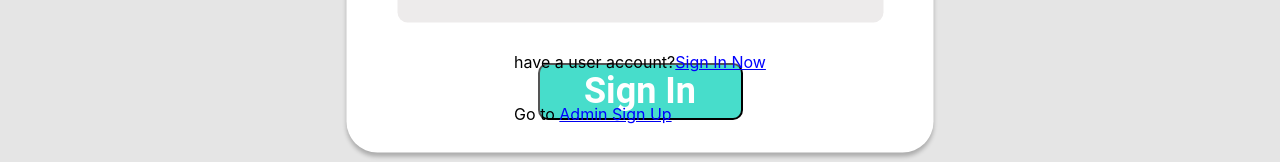
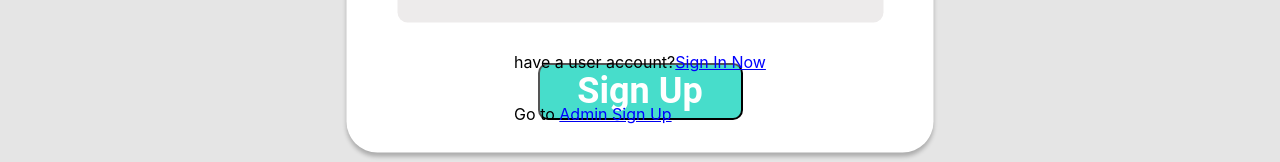
Before and after one commit to AtulRaj151/appointmentbooking-frontend, a React (Create React App) app: page /signup in a window 1280 px wide. Shown: the part 624-786 px from the top of the page. Built offline with nearby package versions, Linux system fonts and the light colour scheme.

Commit message:
imporve ui

```diff
--- a/src/Component/User/UserSignUp.js
+++ b/src/Component/User/UserSignUp.js
@@ -65,12 +65,12 @@ class UserSignUp extends Component {
             onClick={() => this.handleSignUp()}
             // disabled={inProgress}
           >
-            <span className="btn-txt">Sign In</span>
+            <span className="btn-txt">Sign Up</span>
           </button>
         </div>
         <div className="auth-option">
           <p> have a user account? </p>
-          <Link to="/logingit">
+          <Link to="/login">
             <span style={{ color: "blue", cursor: "pointer" }}>
               Sign In Now
             </span>
```
